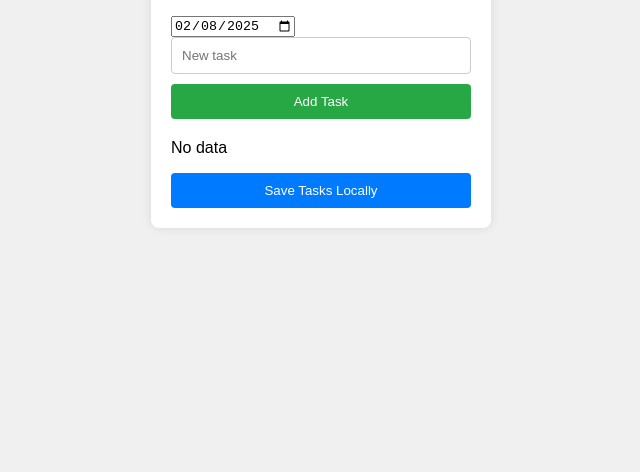
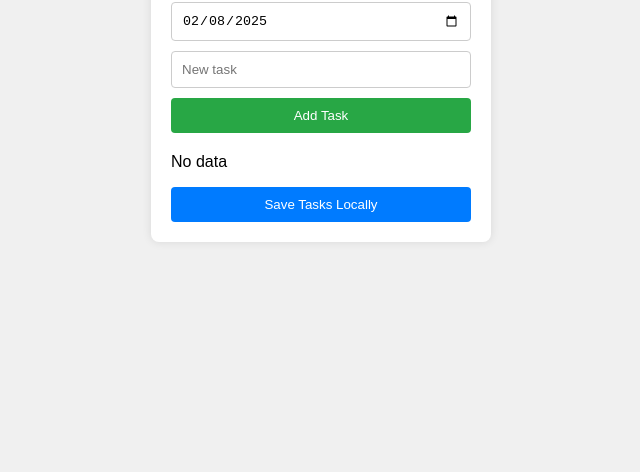
Before and after one commit to NK1FC/daily-routine-tracker, a plain HTML site: page Index.html in a window 1280 px wide. Shown: the part 328-800 px from the top of the page, without its empty margins (319-959 px from the left). Drawn offline with Linux system fonts and the light colour scheme.

Commit message:
Update styles.css

```diff
--- a/styles.css
+++ b/styles.css
@@ -18,6 +18,14 @@ body {
 
 h1 {
     text-align: center;
+}
+
+#date-picker {
+    width: calc(100% - 22px);
+    padding: 10px;
+    margin-bottom: 10px;
+    border: 1px solid #ccc;
+    border-radius: 4px;
 }
 
 #new-task-input {
```
